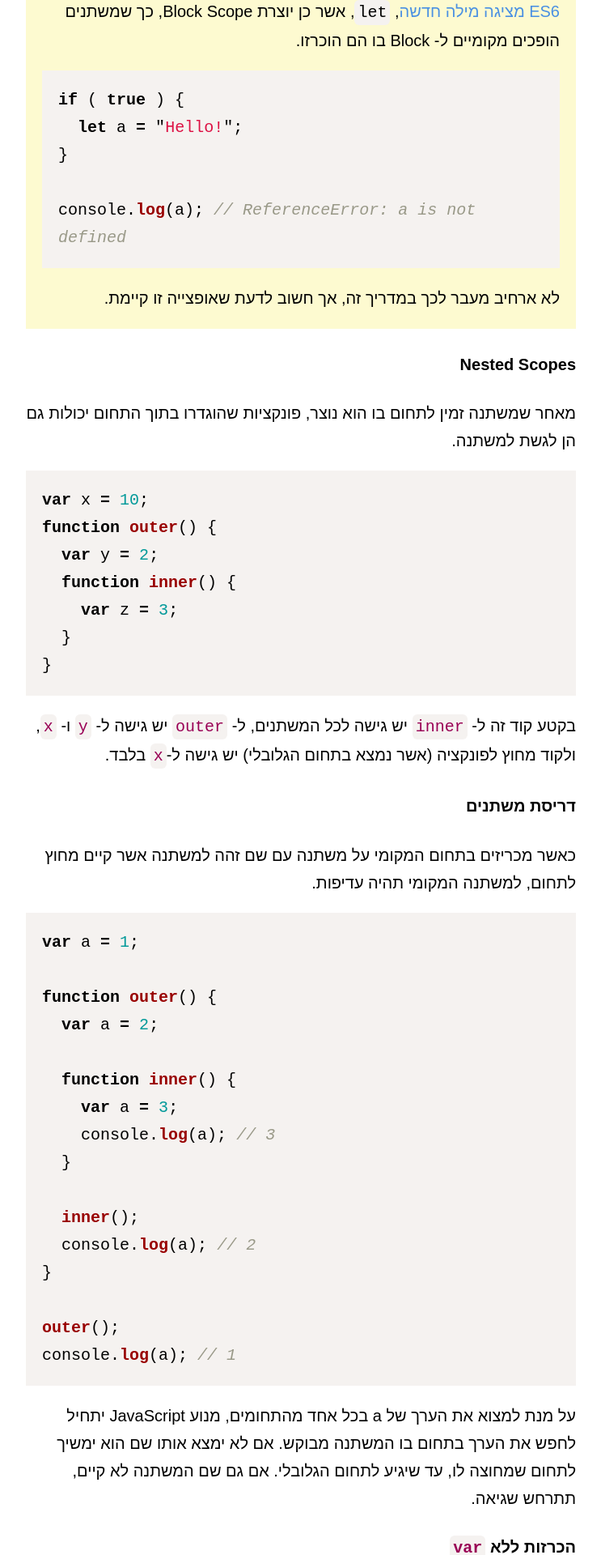
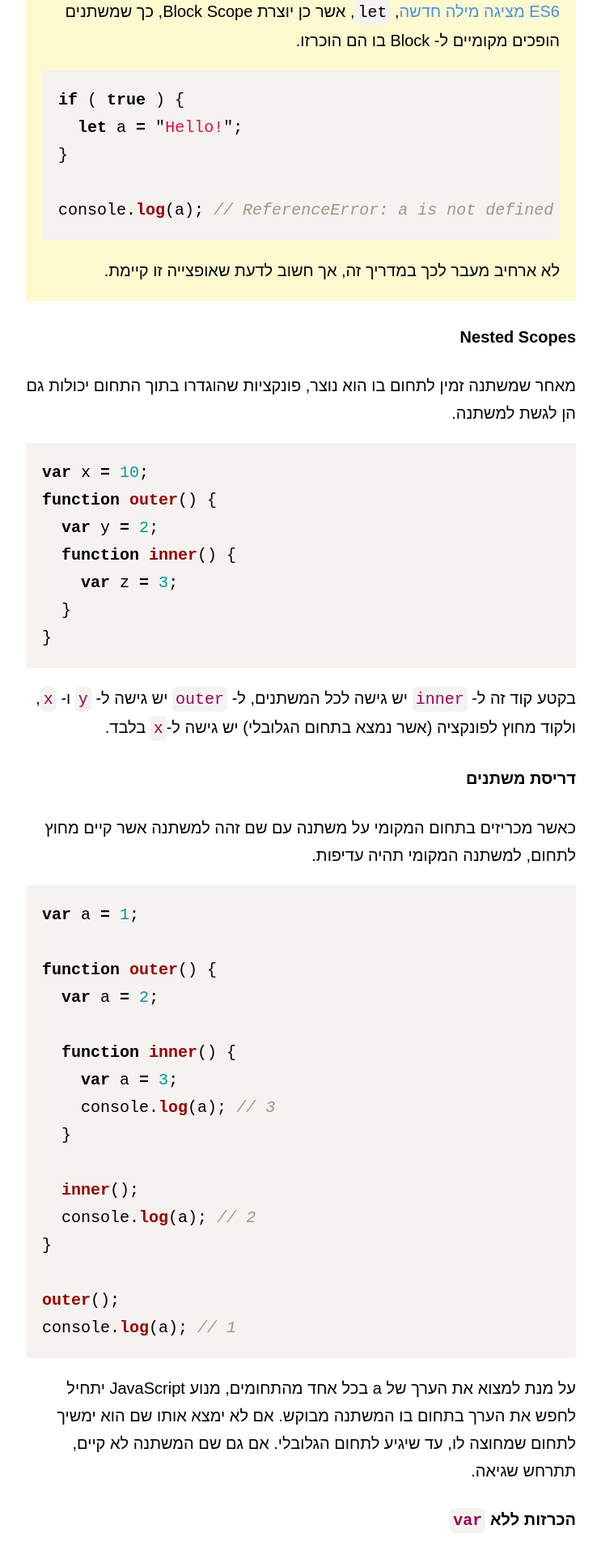
Before and after one commit to guytepper/devhead.co.il, a Jekyll site: the page built from _posts/2016-03-19-javascript-variable-scope.md, in a window 1280 px wide. Shown: the part 2194-4114 px from the top of the page at 81% size, without its empty margins (268-1011 px from the left). Built offline with Jekyll 4.4.1, drawn with Linux system fonts in a browser that asks for light colours; some web fonts are replaced.

Commit message:
norwrap.

```diff
--- a/css/syntax.css
+++ b/css/syntax.css
@@ -58,3 +58,7 @@
 .highlight .vg { color: #008080 } /* Name.Variable.Global */
 .highlight .vi { color: #008080 } /* Name.Variable.Instance */
 .highlight .il { color: #009999 } /* Literal.Number.Integer.Long */
+
+.highlight pre code * { white-space: nowrap; }
+.highlight pre { overflow-x: auto; }
+.highlight pre code { white-space: pre; }
```
